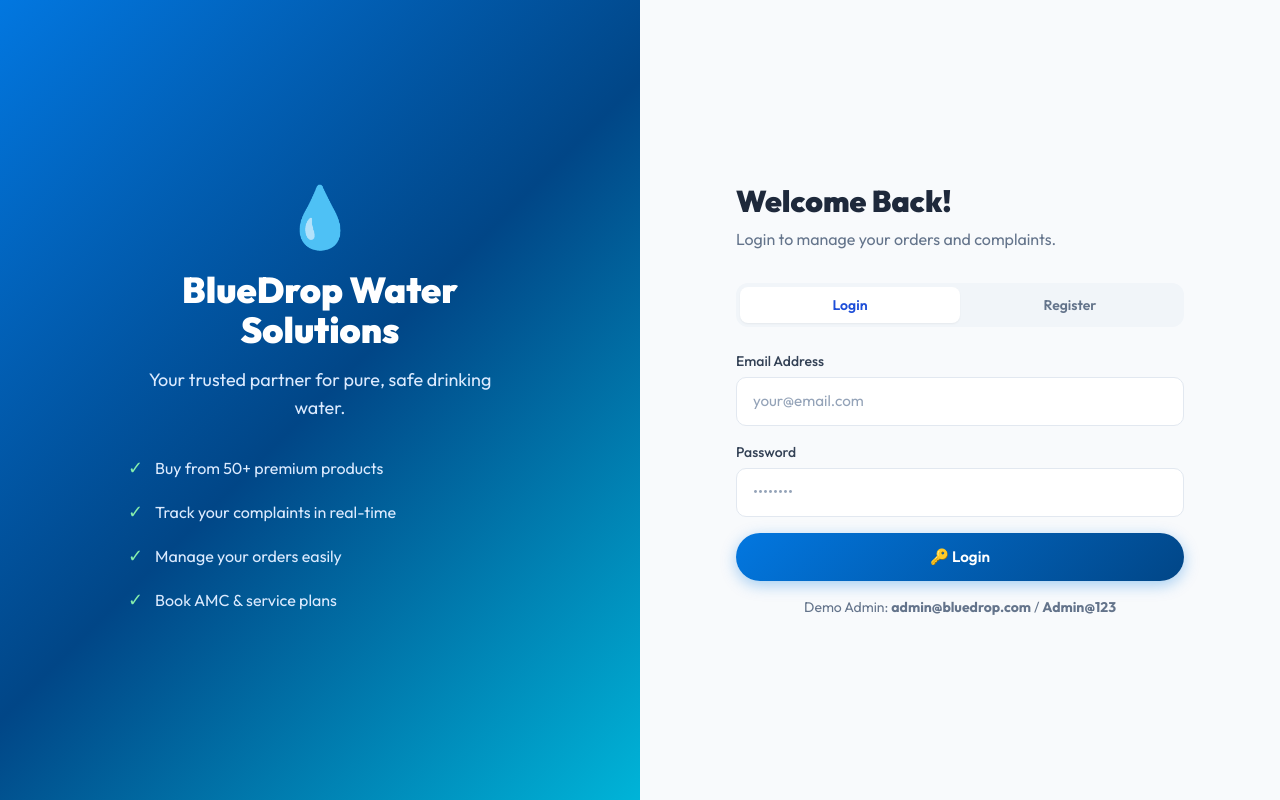
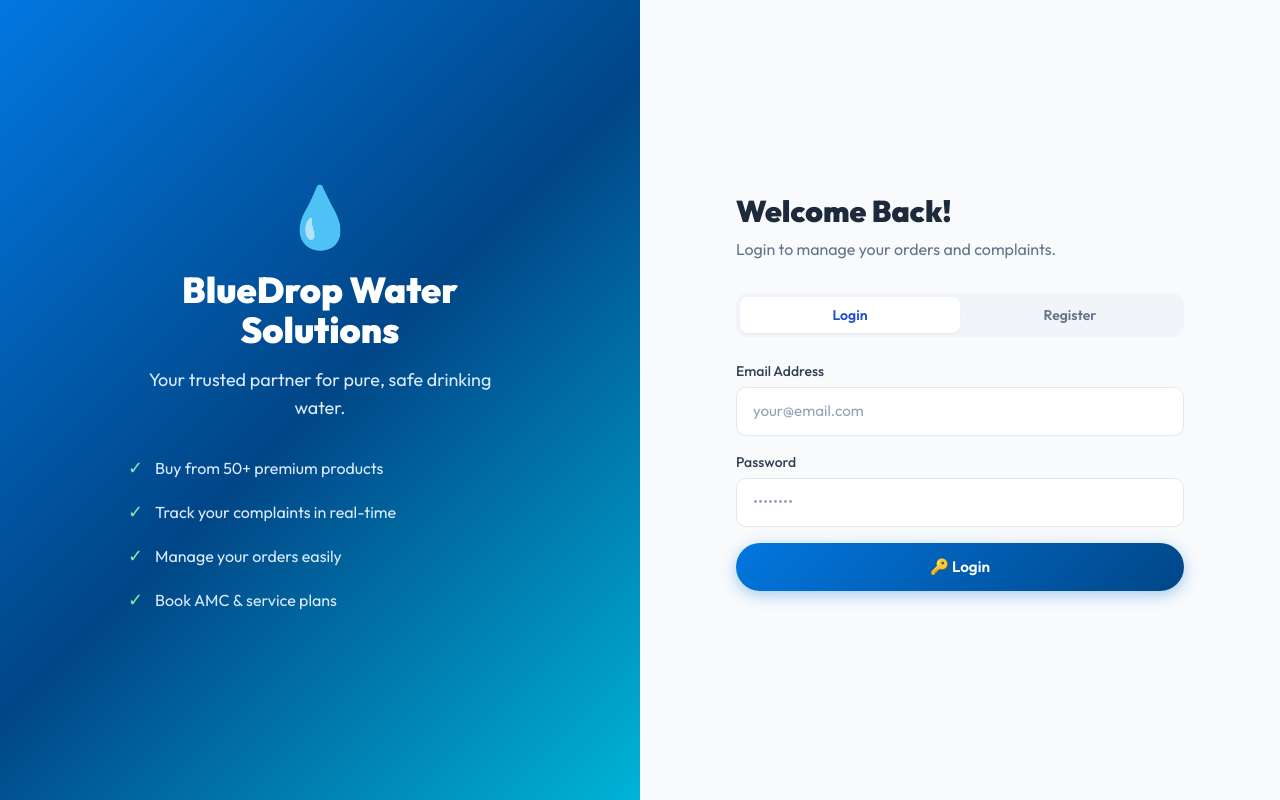
Before and after one commit to PoluSanjay/bluedrop-frontend, a React (Create React App) app: page /login in a window 1280 px wide. Built offline with nearby package versions, Linux system fonts and the light colour scheme; no server answers; the HTML template or start-up script is replaced by a standard one.

Commit message:
Update Auth.js

```diff
--- a/src/pages/Auth.js
+++ b/src/pages/Auth.js
@@ -128,9 +128,7 @@ const Auth = () => {
 
           {isLogin && (
             <div className="mt-4 text-center">
-              <p className="text-sm text-slate-500">
-                Demo Admin: <strong>admin@bluedrop.com</strong> / <strong>Admin@123</strong>
-              </p>
+
             </div>
           )}
         </div>
```
